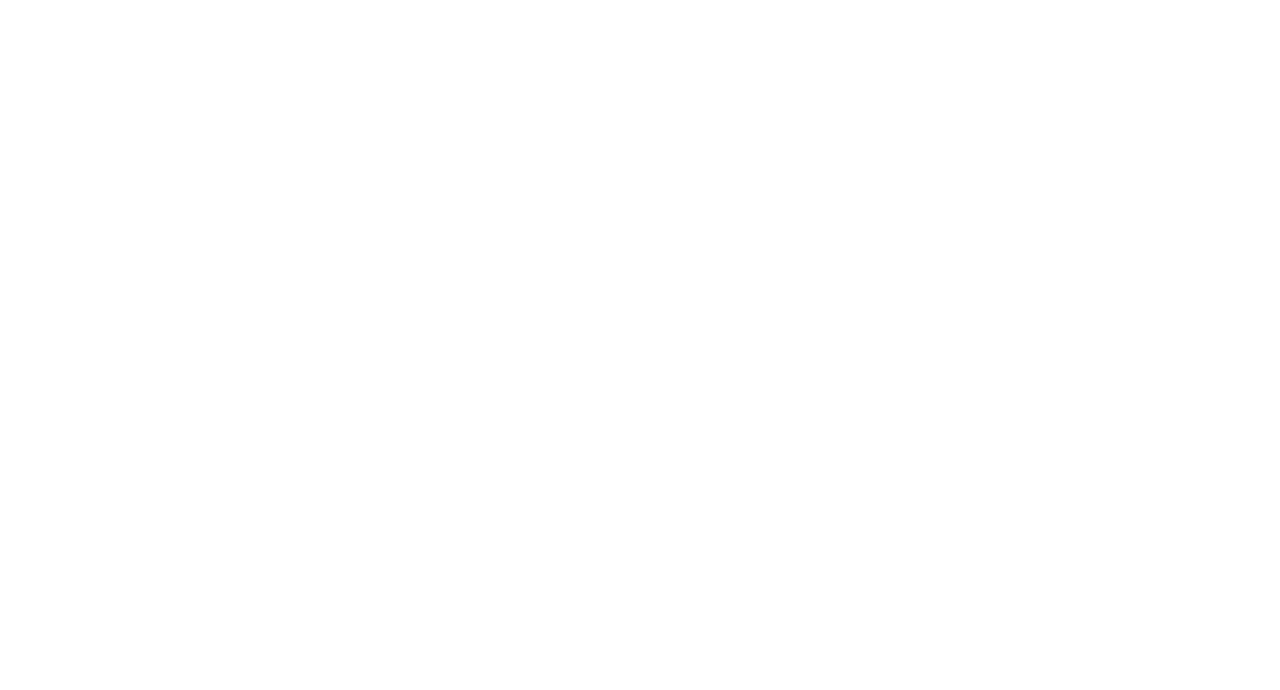
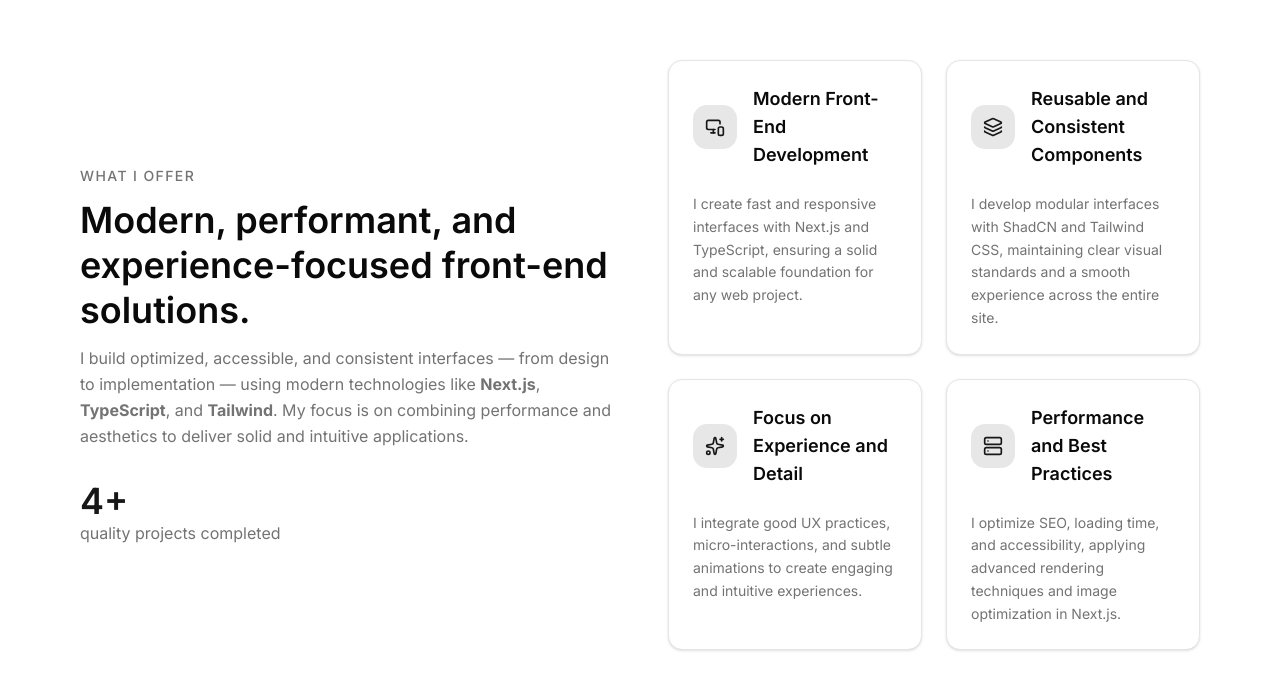
Before and after one commit to gustavoppdev/portfolio-pessoal, a Next.js app: page /en in a window 1280 px wide. Shown: the part 820-1510 px from the top of the page. Before the commit the page ends 800 px from the top, so only its background shows below. Built offline with nearby package versions, Linux system fonts and the light colour scheme.

Commit message:
feat(services): adiciona a pagina services

```diff
--- a/messages/en.json
+++ b/messages/en.json
@@ -16,6 +16,30 @@
       "description": "I create modern and responsive interfaces, with attention to detail and user experience. I work with technologies like <nextjs>Next.js</nextjs>, <tailwind>Tailwind</tailwind>, and <react>React</react>.",
       "contactBtn": "Get in Touch",
       "downloadCvBtn": "Download CV"
+    },
+    "Services": {
+      "introduction": "What I Offer",
+      "headline": "Modern, performant, and experience-focused front-end solutions.",
+      "description": "I build optimized, accessible, and consistent interfaces — from design to implementation — using modern technologies like <nextjs>Next.js</nextjs>, <typescript>TypeScript</typescript>, and <tailwind>Tailwind</tailwind>. My focus is on combining performance and aesthetics to deliver solid and intuitive applications.",
+      "completeProjects": "quality projects completed",
+      "services": {
+        "0": {
+          "title": "Modern Front-End Development",
+          "description": "I create fast and responsive interfaces with Next.js and TypeScript, ensuring a solid and scalable foundation for any web project."
+        },
+        "1": {
+          "title": "Reusable and Consistent Components",
+          "description": "I develop modular interfaces with ShadCN and Tailwind CSS, maintaining clear visual standards and a smooth experience across the entire site."
+        },
+        "2": {
+          "title": "Focus on Experience and Detail",
+          "description": "I integrate good UX practices, micro-interactions, and subtle animations to create engaging and intuitive experiences."
+        },
+        "3": {
+          "title": "Performance and Best Practices",
+          "description": "I optimize SEO, loading time, and accessibility, applying advanced rendering techniques and image optimization in Next.js."
+        }
+      }
     }
   },
   "Others": {
--- a/messages/pt.json
+++ b/messages/pt.json
@@ -16,6 +16,30 @@
       "description": "Crio interfaces modernas e responsivas, com atenção aos detalhes e experiência do usuário. Trabalho com tecnologias como <nextjs>Nextj.js</nextjs>, <tailwind>Tailwind</tailwind> e <react>React</react>",
       "contactBtn": "Fale comigo",
       "downloadCvBtn": "Baixar CV"
+    },
+    "Services": {
+      "introduction": "O que eu ofereço",
+      "headline": "Soluções front-end modernas, performáticas e com foco em experiência.",
+      "description": "Crio interfaces otimizadas, acessíveis e consistentes — do design à implementação — usando tecnologias modernas como <nextjs>Next.js</nextjs>, <typescript>TypeScript</typescript> e <tailwind>Tailwind</tailwind>. Meu foco é unir performance e estética para entregar aplicações sólidas e intuitivas.",
+      "completeProjects": "projetos concluídos com qualidade",
+      "services": {
+        "0": {
+          "title": "Desenvolvimento Front-End Moderno",
+          "description": "Crio interfaces rápidas e responsivas com Next.js e TypeScript, garantindo uma base sólida e escalável para qualquer projeto web."
+        },
+        "1": {
+          "title": "Componentes Reutilizáveis e Consistentes",
+          "description": "Desenvolvo interfaces modulares com ShadCN e Tailwind CSS, mantendo padrões visuais claros e uma experiência fluida em todo o site."
+        },
+        "2": {
+          "title": "Foco em Experiência e Detalhes",
+          "description": "Integro boas práticas de UX, microinterações e animações sutis para criar experiências envolventes e intuitivas."
+        },
+        "3": {
+          "title": "Performance e Boas Práticas",
+          "description": "Otimizo SEO, tempo de carregamento e acessibilidade, aplicando técnicas avançadas de renderização e otimização de imagens no Next.js."
+        }
+      }
     }
   },
   "Others": {
--- a/src/app/[locale]/(home)/components/Hero.tsx
+++ b/src/app/[locale]/(home)/components/Hero.tsx
@@ -33,13 +33,13 @@ const Hero = async () => {
         <p className="text-lg text-muted-foreground max-w-2xl">
           {t.rich("description", {
             nextjs: (chunks) => (
-              <span className="font-medium text-black">{chunks}</span>
+              <span className="font-medium text-primary">{chunks}</span>
             ),
             tailwind: (chunks) => (
-              <span className="font-medium text-black">{chunks}</span>
+              <span className="font-medium text-primary">{chunks}</span>
             ),
             react: (chunks) => (
-              <span className="font-medium text-black">{chunks}</span>
+              <span className="font-medium text-primary">{chunks}</span>
             ),
           })}
         </p>
--- /dev/null
+++ b/src/app/[locale]/(home)/components/Services/ServiceCard.tsx
@@ -0,0 +1,37 @@
+// Componentes
+import { Card, CardContent, CardHeader, CardTitle } from "@/components/ui/card";
+
+// Next-Intl
+import { useTranslations } from "next-intl";
+
+// Tipos
+import { ServiceStat } from "@/types";
+
+type Props = {
+  service: ServiceStat;
+};
+
+const ServiceCard = ({ service }: Props) => {
+  const t = useTranslations("Sections.Services");
+  const Icon = service.icon;
+
+  return (
+    <Card className="group transition-all duration-300 hover:-translate-y-1 hover:shadow-md">
+      <CardHeader className="flex flex-row items-center gap-4">
+        <span className="rounded-xl p-3 bg-primary/10 text-primary">
+          <Icon className="size-5" />
+        </span>
+        <CardTitle className="text-lg font-semibold">
+          {t(service.title)}
+        </CardTitle>
+      </CardHeader>
+      <CardContent>
+        <p className="text-muted-foreground text-sm leading-relaxed">
+          {t(service.description)}
+        </p>
+      </CardContent>
+    </Card>
+  );
+};
+
+export default ServiceCard;
--- /dev/null
+++ b/src/app/[locale]/(home)/components/Services/Services.tsx
@@ -0,0 +1,51 @@
+// Next-Intl
+import { useTranslations } from "next-intl";
+
+// Constantes
+import { completeProjets, ServicesStats } from "@/constants";
+
+// Componentes
+import ServiceCard from "./ServiceCard";
+
+export const Services = () => {
+  const t = useTranslations("Sections.Services");
+  return (
+    <section
+      id="services"
+      className="section-container grid grid-cols-1 xl:grid-cols-2 gap-14 my-16 xl:my-20 items-center scroll-m-60"
+    >
+      {/* Texto principal */}
+      <div className="flex flex-col gap-8 max-w-xl">
+        <div className="space-y-3">
+          <h2 className="text-muted-foreground tracking-widest uppercase text-sm font-medium">
+            {t("introduction")}
+          </h2>
+          <h3 className="text-4xl font-semibold leading-tight">
+            {t("headline")}
+          </h3>
+          <p className="text-muted-foreground leading-relaxed">
+            {t.rich("description", {
+              nextjs: (chunks) => <strong>{chunks}</strong>,
+              typescript: (chunks) => <strong>{chunks}</strong>,
+              tailwind: (chunks) => <strong>{chunks}</strong>,
+            })}
+          </p>
+        </div>
+
+        <div>
+          <p className="font-semibold text-3xl md:text-4xl text-primary">
+            {completeProjets}
+          </p>
+          <p className="text-muted-foreground">{t("completeProjects")}</p>
+        </div>
+      </div>
+
+      {/* Cards de Serviços */}
+      <div className="grid sm:grid-cols-2 gap-6 w-full max-w-3xl">
+        {ServicesStats.map((service, index) => (
+          <ServiceCard key={index} service={service} />
+        ))}
+      </div>
+    </section>
+  );
+};
--- /dev/null
+++ b/src/app/[locale]/(home)/components/Services/index.ts
@@ -0,0 +1 @@
+export { Services } from "./Services";
--- a/src/app/[locale]/(home)/page.tsx
+++ b/src/app/[locale]/(home)/page.tsx
@@ -1,9 +1,11 @@
 import Hero from "./components/Hero";
+import { Services } from "./components/Services";
 
 const Home = () => {
   return (
     <main>
       <Hero />
+      <Services />
     </main>
   );
 };
--- a/src/app/[locale]/layout.tsx
+++ b/src/app/[locale]/layout.tsx
@@ -38,9 +38,19 @@ export default async function RootLayout({ children, params }: Props) {
   }
 
   return (
-    <html lang={locale} suppressHydrationWarning>
+    <html
+      lang={locale}
+      data-scroll-behavior="smooth"
+      className="scroll-smooth"
+      suppressHydrationWarning
+    >
       <body className={`${inter.className} antialiased`}>
-        <ThemeProvider attribute="class" defaultTheme="system" enableSystem>
+        <ThemeProvider
+          attribute="class"
+          defaultTheme="system"
+          enableSystem
+          disableTransitionOnChange
+        >
           <NextIntlClientProvider>
             <NavigationBar />
             {children}
--- a/src/components/layout/NavigationBarMobile.tsx
+++ b/src/components/layout/NavigationBarMobile.tsx
@@ -39,6 +39,7 @@ const NavigationBarMobile = () => {
             variant={"ghost"}
             onClick={handleClick}
             className="max-sm:pr-0!"
+            aria-label="Menu Mobile"
           >
             <MenuIcon className="size-6" />
           </Button>
--- /dev/null
+++ b/src/components/ui/card.tsx
@@ -0,0 +1,92 @@
+import * as React from "react"
+
+import { cn } from "@/lib/utils"
+
+function Card({ className, ...props }: React.ComponentProps<"div">) {
+  return (
+    <div
+      data-slot="card"
+      className={cn(
+        "bg-card text-card-foreground flex flex-col gap-6 rounded-xl border py-6 shadow-sm",
+        className
+      )}
+      {...props}
+    />
+  )
+}
+
+function CardHeader({ className, ...props }: React.ComponentProps<"div">) {
+  return (
+    <div
+      data-slot="card-header"
+      className={cn(
+        "@container/card-header grid auto-rows-min grid-rows-[auto_auto] items-start gap-2 px-6 has-data-[slot=card-action]:grid-cols-[1fr_auto] [.border-b]:pb-6",
+        className
+      )}
+      {...props}
+    />
+  )
+}
+
+function CardTitle({ className, ...props }: React.ComponentProps<"div">) {
+  return (
+    <div
+      data-slot="card-title"
+      className={cn("leading-none font-semibold", className)}
+      {...props}
+    />
+  )
+}
+
+function CardDescription({ className, ...props }: React.ComponentProps<"div">) {
+  return (
+    <div
+      data-slot="card-description"
+      className={cn("text-muted-foreground text-sm", className)}
+      {...props}
+    />
+  )
+}
+
+function CardAction({ className, ...props }: React.ComponentProps<"div">) {
+  return (
+    <div
+      data-slot="card-action"
+      className={cn(
+        "col-start-2 row-span-2 row-start-1 self-start justify-self-end",
+        className
+      )}
+      {...props}
+    />
+  )
+}
+
+function CardContent({ className, ...props }: React.ComponentProps<"div">) {
+  return (
+    <div
+      data-slot="card-content"
+      className={cn("px-6", className)}
+      {...props}
+    />
+  )
+}
+
+function CardFooter({ className, ...props }: React.ComponentProps<"div">) {
+  return (
+    <div
+      data-slot="card-footer"
+      className={cn("flex items-center px-6 [.border-t]:pt-6", className)}
+      {...props}
+    />
+  )
+}
+
+export {
+  Card,
+  CardHeader,
+  CardFooter,
+  CardTitle,
+  CardAction,
+  CardDescription,
+  CardContent,
+}
--- a/src/constants/index.ts
+++ b/src/constants/index.ts
@@ -1,4 +1,10 @@
-import { LocalesArrayType } from "@/types";
+import { LocalesArrayType, NavigationLink, ServiceStat } from "@/types";
+import {
+  LayersIcon,
+  MonitorSmartphoneIcon,
+  ServerIcon,
+  SparklesIcon,
+} from "lucide-react";
 
 // Array para LanguageSwitcher.tsx
 export const LocalesArray: LocalesArrayType[] = [
@@ -13,9 +19,36 @@ export const LocalesArray: LocalesArrayType[] = [
 ];
 
 // Links de Navegação - NavigationBar - Mobile
-export const NavigationLinks = [
+export const NavigationLinks: NavigationLink[] = [
   { href: "/#services", labelKey: "links.services" },
   { href: "/#about", labelKey: "links.about" },
   { href: "/#portfolio", labelKey: "links.portfolio" },
   { href: "/#contact", labelKey: "links.contact" },
 ];
+
+// Serviços - Services.tsx
+export const ServicesStats: ServiceStat[] = [
+  {
+    icon: MonitorSmartphoneIcon,
+    title: "services.0.title",
+    description: "services.0.description",
+  },
+  {
+    icon: LayersIcon,
+    title: "services.1.title",
+    description: "services.1.description",
+  },
+  {
+    icon: SparklesIcon,
+    title: "services.2.title",
+    description: "services.2.description",
+  },
+  {
+    icon: ServerIcon,
+    title: "services.3.title",
+    description: "services.3.description",
+  },
+];
+
+// Projetos Concluídos - Services.tsx
+export const completeProjets: string = "4+";
```
Also changed, not shown: src/types/index.ts (+18 -0 lines).
